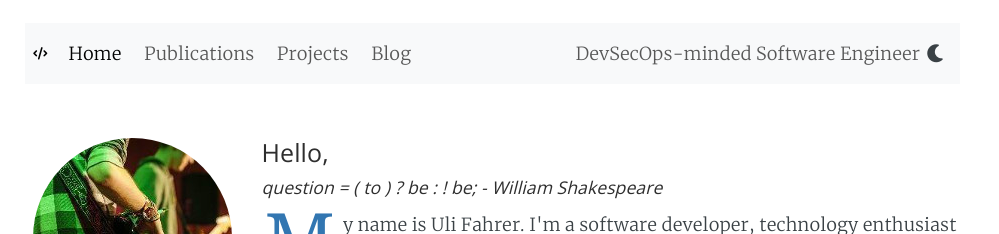
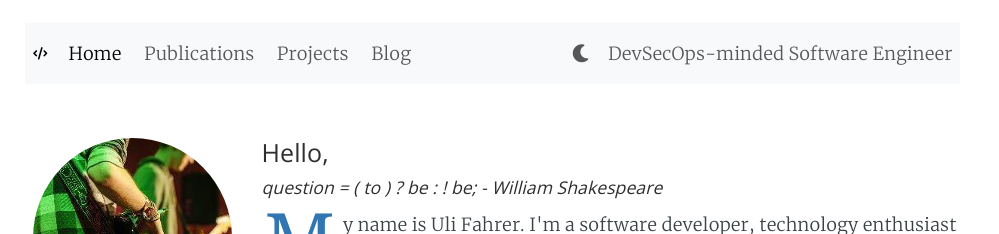
Before and after one commit to Tooa/tooa.github.io, a Jekyll site: the page built from index.html, in a window 1280 px wide. Shown: the top 234 px of the page, without its empty margins (140-1139 px from the left). Built offline with Jekyll 4.4.1, drawn with Linux system fonts in a browser that asks for light colours.

Commit message:
fix(header): show dark mode toggle on mobile

```diff
--- a/_includes/header.html
+++ b/_includes/header.html
@@ -24,12 +24,16 @@
 						<a class="nav-link px-3 py-2 {% if page.url contains '/blog/' %}active{% endif %}" href="/blog/">Blog</a>
 					</li>
 				</ul>
-				<span class="navbar-text d-none d-lg-block ms-auto">
+				<ul class="navbar-nav mb-0">
+					<li class="nav-item d-flex align-items-center">
+						<button id="theme-toggle" class="btn btn-link nav-link px-3 py-2 m-0" type="button" aria-label="Toggle theme">
+							<i class="fas fa-moon" id="theme-icon"></i>
+						</button>
+					</li>
+				</ul>
+				<span class="navbar-text d-none d-lg-block ms-2">
 					DevSecOps-minded Software Engineer
 				</span>
-				<button id="theme-toggle" class="btn btn-link nav-link px-2" type="button" aria-label="Toggle theme">
-					<i class="fas fa-moon" id="theme-icon"></i>
-				</button>
 				</div>
 			</div>
 		</nav>
```
